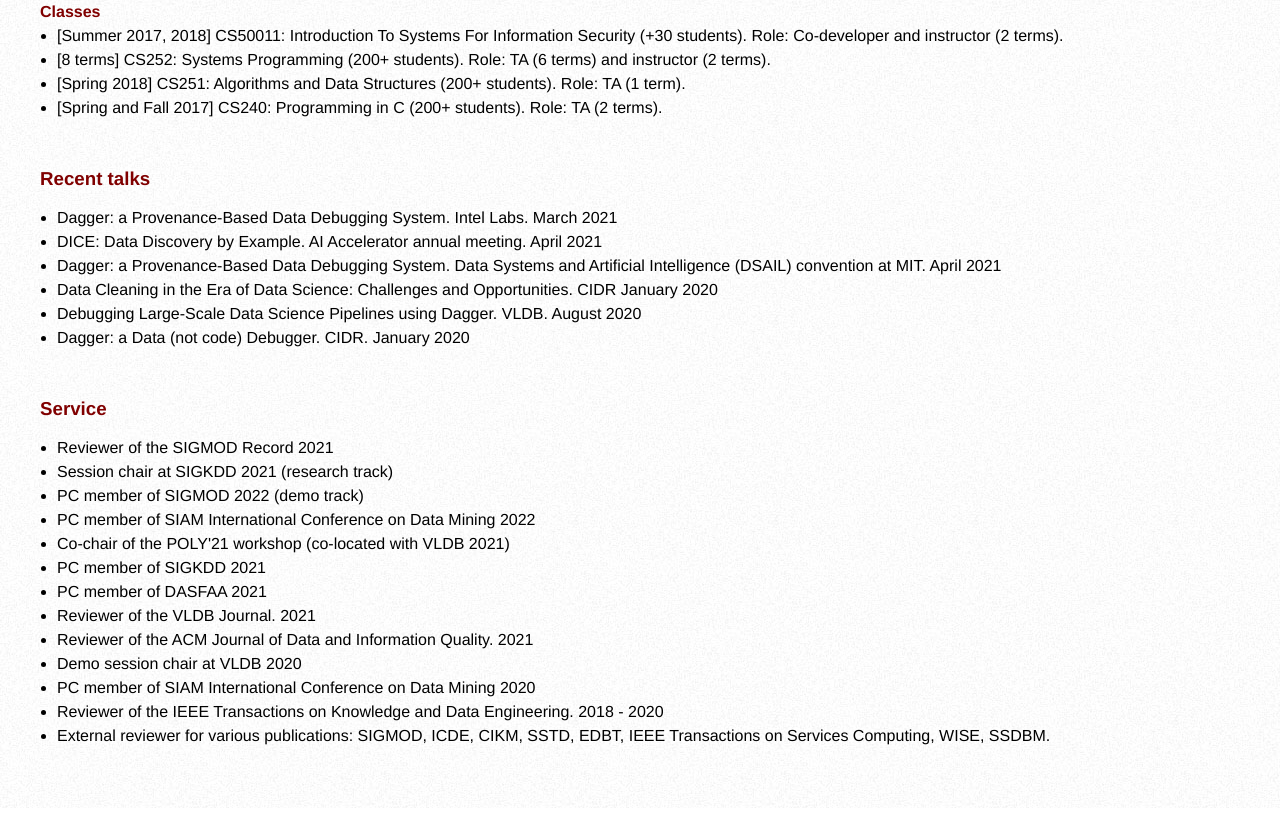
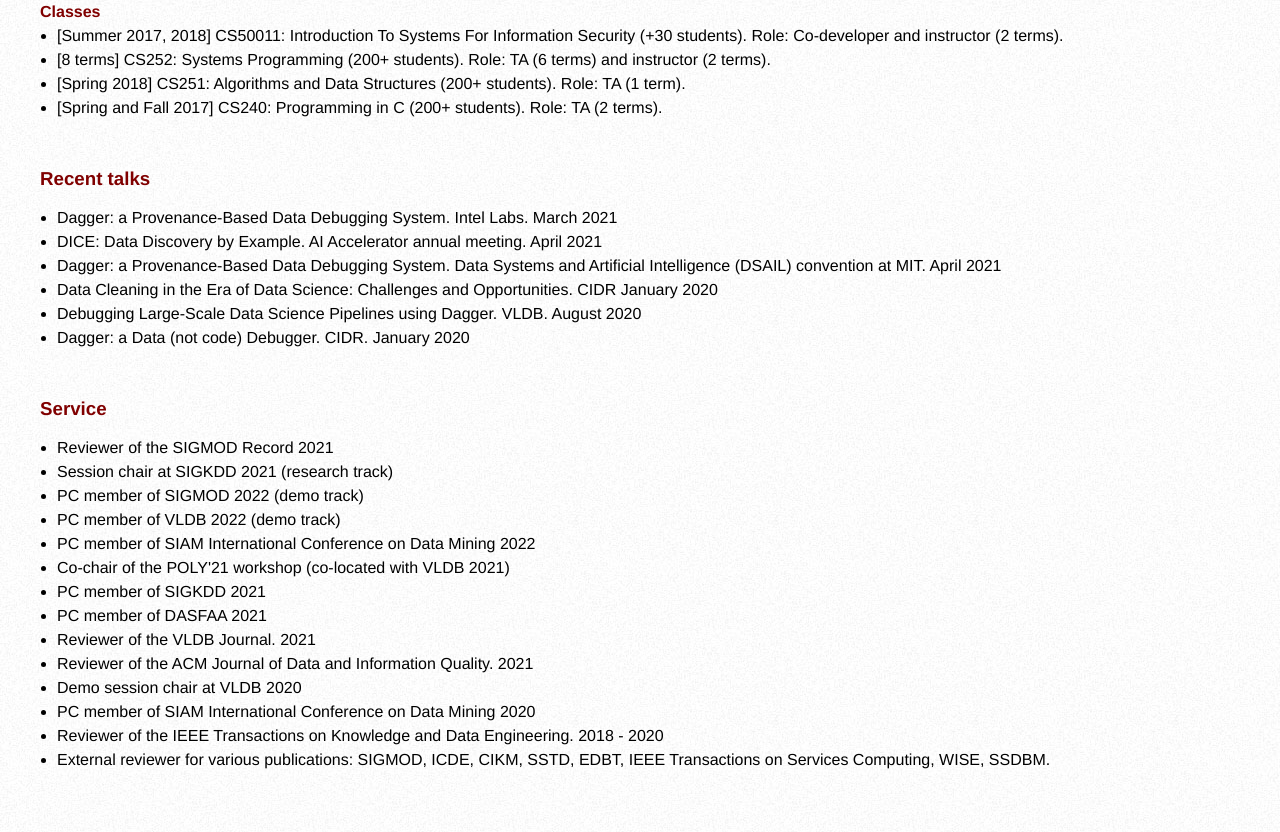
Before and after one commit to elkindi/elkindi.github.io, a plain HTML site: page index.html in a window 1280 px wide. Shown: the part 2121-2953 px from the top of the page. Before the commit the page ends 2929 px from the top, so only its background shows below. Drawn offline with Linux system fonts and the light colour scheme.

Commit message:
Update index.html

```diff
--- a/index.html
+++ b/index.html
@@ -213,6 +213,7 @@ Systems: Emerging Applications, Chapter 19,  IGI Global, 2009, USA. </li>
          <li> Reviewer of the SIGMOD Record 2021 </li>
          <li> Session chair at SIGKDD 2021 (research track) </li>
         <li> PC member of SIGMOD 2022 (demo track) </li>
+         <li> PC member of VLDB 2022 (demo track) </li>
          <li> PC member of SIAM International Conference on Data Mining 2022 </li>
         <li> Co-chair of the POLY'21 workshop (co-located with VLDB 2021) </li>
          <li> PC member of SIGKDD 2021 </li>
```
